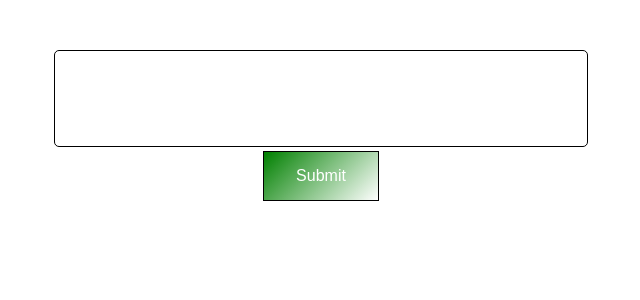
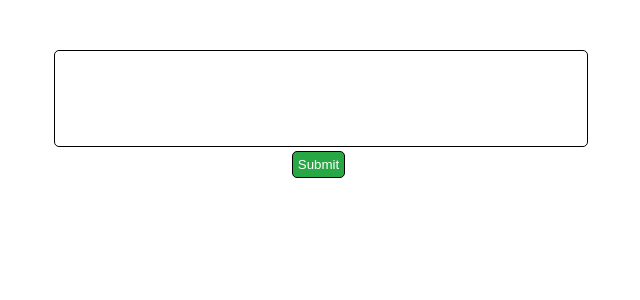
Before and after one commit to Dhrubub/todo-app, a React (Create React App) app: page / in a window 1280 px wide. Shown: the top 300 px of the page, without its empty margins (319-959 px from the left). Built offline with nearby package versions, Linux system fonts and the light colour scheme.

Commit message:
changed submit, save and cancel button UI

```diff
--- a/src/Components/index.css
+++ b/src/Components/index.css
@@ -14,14 +14,13 @@
 }
 
 .list-submit {
-    background-image: linear-gradient(135deg, green , white 100%);
-    border: 1px solid black;;
+    background-color: #28a745;
+    border-radius: 5px;
+    padding: 5px;
     color: white;
-    padding: 15px 32px;
-    text-align: center;
-    text-decoration: none;
-    display: inline-block;
-    font-size: 16px;
+    border: 1px solid black;
+    margin-right: 5px;
+    cursor: pointer
 
 }
 
@@ -67,7 +66,10 @@
 
 .list-item-delete:hover,
 .list-item-check:hover,
-.list-submit:hover {
+.list-submit:hover,
+.list-item-edit:hover,
+.list-edit-save:hover,
+.list-edit-cancel:hover {
     cursor: pointer;
     filter: brightness(0.7);
     transition: ease all 300ms;
@@ -93,7 +95,7 @@
 }
 
 .editing {
-    color: green;
+    color: #28a745;
 
 }
 
@@ -115,3 +117,35 @@
     width: 100%;
     box-shadow: 0 0 2px 1px skyblue;
 }
+
+.list-edit-buttons {
+    text-align: left;
+    margin-left: 40px;
+}
+
+.list-edit-save,
+.list-edit-cancel {
+    border-radius: 5px;
+    padding: 5px;
+    color: white;
+    border: none;
+    margin-right: 5px;
+    cursor: pointer
+
+
+}
+
+.list-edit-save {
+    background-color: #28a745;
+
+}
+
+.list-edit-cancel {
+    background-color: red;
+
+}
+
+.list-edit-disable {
+    pointer-events: none !important;
+
+}
--- a/src/Components/list-item.js
+++ b/src/Components/list-item.js
@@ -29,9 +29,11 @@ export const ListItem = (props) => {
                     <i className="fa fa-trash"/>
 
                 </div>
-                <div className={"list-item-edit " + (edit ? "editing" : "")} onClick={()=>setEdit(!edit)}>
+                {!props.checked &&
+                    <div className={"list-item-edit " + (edit ? "editing" : "")} onClick={()=>setEdit(!edit)}>
                     <i className="fa fa-edit"/>
-                </div>
+                    </div>
+                }
                 <div className="list-item-content">
                     {edit &&
                     <textarea
@@ -43,13 +45,17 @@ export const ListItem = (props) => {
                     }
                 </div>
                 {edit &&
-                <div>
-                <button onClick={()=>{
+                <div className="list-edit-buttons">
+                <button
+                    className="list-edit-save"
+                    onClick={()=>{
                     setText(newText);
                     setEdit(!edit);
                     props.onEditText(newText)}}>save</button>
 
-                <button onClick={()=>{setEdit(!edit)}}>cancel</button>
+                <button
+                    className="list-edit-cancel"
+                    onClick={()=>{setEdit(!edit)}}>cancel</button>
                 </div>}
 
                 <hr/>
```
Also changed, not shown: 1 other file (tests, documents, lock files or other folders).
